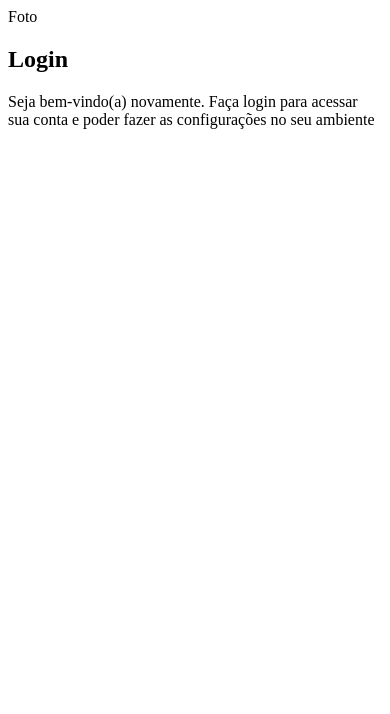
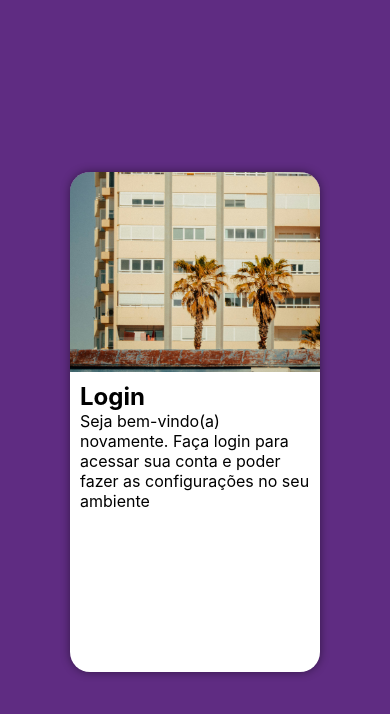
Before and after one commit to ThalesAnderson/projeto-ligin, a plain HTML site: page index.html in a window 390 px wide. Drawn offline with Linux system fonts and the light colour scheme.

Commit message:
Mobile first sem foms

```diff
--- a/estilos/style.css
+++ b/estilos/style.css
@@ -5,3 +5,48 @@
     Verde: #49409d
     Lilas: #5f2c82
 */
+
+* {
+    font-family: -apple-system, BlinkMacSystemFont, 'Segoe UI', Roboto, Oxygen, Ubuntu, Cantarell, 'Open Sans', 'Helvetica Neue', sans-serif;
+    padding: 0px;
+    margin: 0px;
+    box-sizing: border-box;
+}
+
+body, html {
+    background-color: #5f2c82;
+    height: 100vh;
+    width: 100vw;
+}
+
+main {
+    position: relative;
+    height: 100vh;
+    width: 100vw;
+}
+
+section#login {
+    position: absolute;
+    top: 50%;
+    left: 50%;
+    transform: translate(-50%, -50%);
+    background-color: white;
+    height: 500px;
+    width: 250px;
+    border-radius: 20px;
+    overflow: hidden;
+    box-shadow: 0px 0px 10px rgba(0, 0, 0, 0.459);
+}
+
+section#login > div#imagem {
+    display: block;
+    background: #5f2c82 url(../imagens/predio.jpg) no-repeat;
+    background-size: cover;
+    background-position: left bottom;
+    height: 200px;
+}
+
+section#login > div#formulario {
+    display: block;
+    padding: 10px;
+}
--- a/index.html
+++ b/index.html
@@ -10,7 +10,7 @@
     <main>
         <section id="login">
             <div id="imagem">
-                Foto
+                <!-- Aqui vai a imagem na CSS -->
             </div>
             <div id="formulario">
                 <h1>Login</h1>
```
